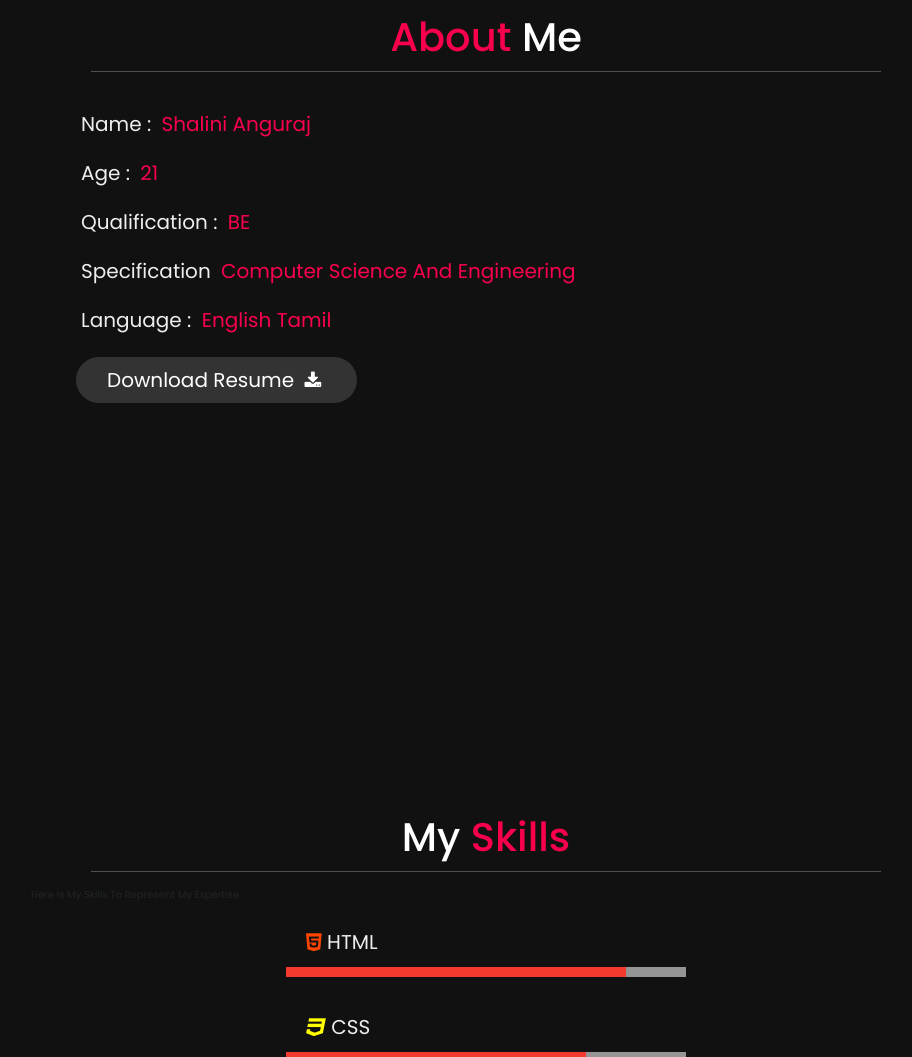
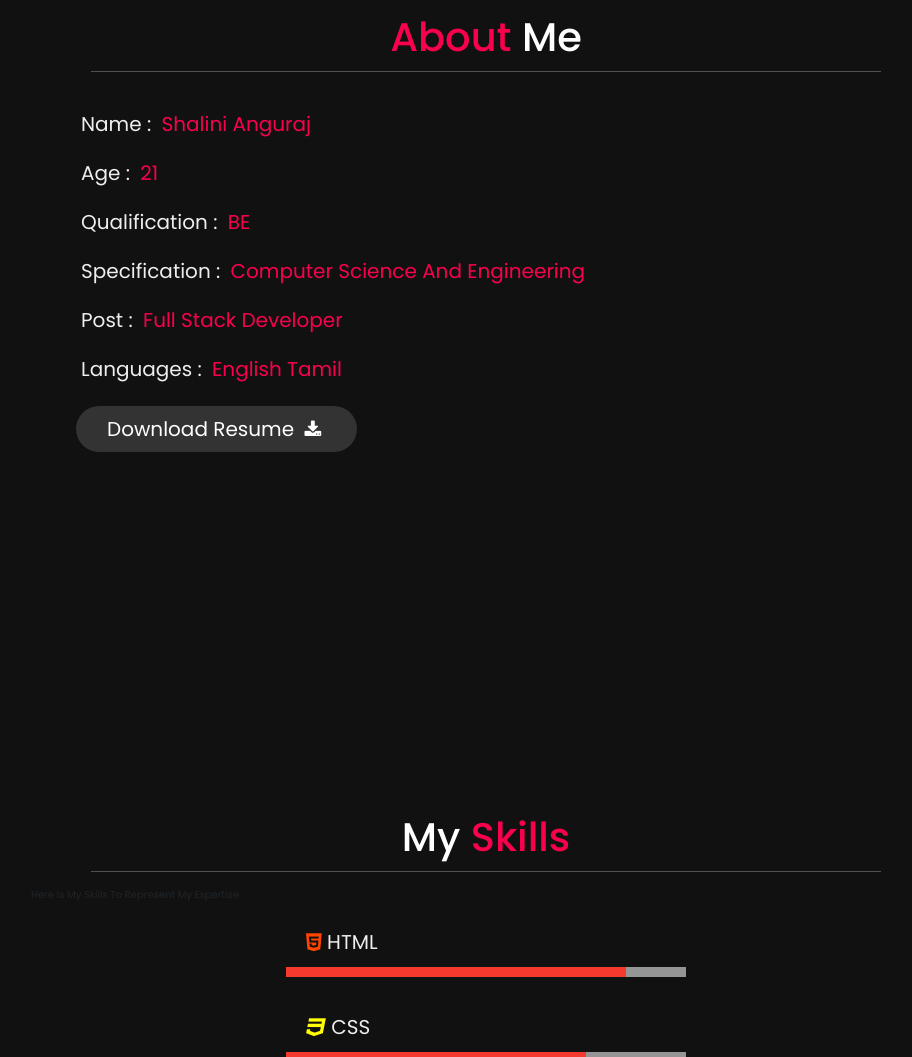
Before and after one commit to ShaliniAnguraj/portfolio, a plain HTML site: page index.html in a window 1280 px wide. Shown: the part 807-1864 px from the top of the page, without its empty margins (329-1241 px from the left). Drawn offline with nearby package versions, Linux system fonts and the light colour scheme.

Commit message:
Update index.html

```diff
--- a/index.html
+++ b/index.html
@@ -51,8 +51,9 @@
                     <h3> <span> name : </span> Shalini Anguraj </h3>
                     <h3> <span> age : </span> 21 </h3>
                     <h3> <span> qualification : </span> BE</h3>
-                    <h3> <span> specification </span> Computer Science and Engineering </h3>
-                    <h3> <span> language : </span> English Tamil </h3>
+                    <h3> <span> specification :</span> Computer Science and Engineering </h3>
+                    <h3> <span> Post : </span> Full stack Developer </h3>
+                    <h3> <span> languages : </span> English Tamil </h3>
                     <a href="https://docs.google.com/document/d/167i0sPb-DVzJKLCXSo-e4koAkc7v4SwqUsyk4R6TkdI/edit?usp=sharing" target="_blank"><button class="btn"> download Resume <i class="fa fa-download"></i> </button></a>
                 </div>
             </div>
```
